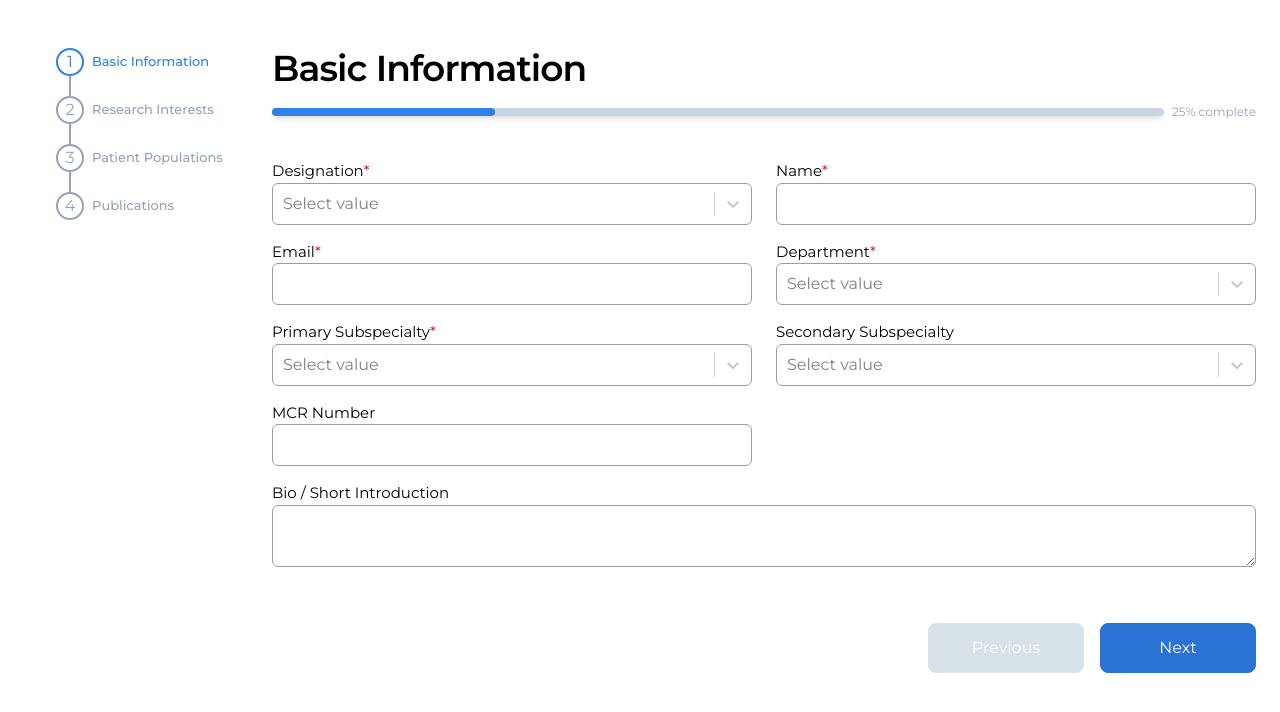
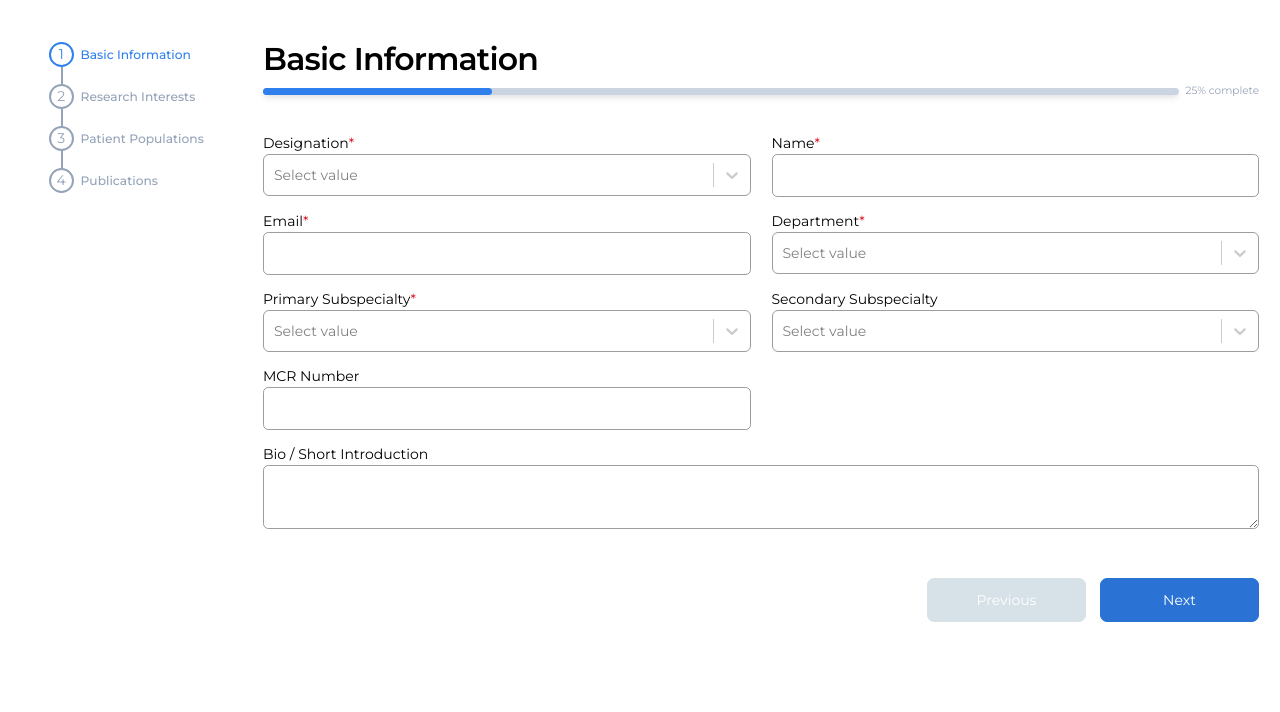
Before and after one commit to edbeh/redata_frontend, a React (Create React App) app: page /onboarding/1 in a window 1280 px wide. Shown: the top 712 px of the page. Built offline with nearby package versions, Linux system fonts and the light colour scheme.

Commit message:
set default view to look like 90% zoom

```diff
--- a/src/components/FormInput/FormInput.tsx
+++ b/src/components/FormInput/FormInput.tsx
@@ -10,7 +10,7 @@ const FormInput = ({ register, error, label, id, ...rest }: FormInputProps) => {
 
   return (
     <div className="flex flex-col w-full">
-      <label htmlFor={id} className="flex text-[15px]">
+      <label htmlFor={id} className="flex">
         {label}
         {required && <span className="text-red">*</span>}
       </label>
@@ -19,14 +19,14 @@ const FormInput = ({ register, error, label, id, ...rest }: FormInputProps) => {
         id={id}
         className={`mt-0 border-[1px] border-borderGray
         outline-none p-[10px] rounded-md overflow-hidden
-        text-ellipsis text-sm disabled:opacity-50 disabled:cursor-not-allowed
+        text-ellipsis disabled:opacity-50 disabled:cursor-not-allowed
         hover:border-primary-600 hover:ring-1 hover:ring-primary-600
         ${error ? "border-red hover:ring-red hover:border-red" : ""}`}
         {...register(id)}
         {...rest}
       />
 
-      {error && <div className="text-sm mt-[2px] text-red">{error}</div>}
+      {error && <div className="mt-[2px] text-red">{error}</div>}
     </div>
   );
 };
--- a/src/components/FormSelect/FormSelect.tsx
+++ b/src/components/FormSelect/FormSelect.tsx
@@ -32,7 +32,7 @@ const FormSelect = ({
 
   return (
     <div className="flex flex-col w-full hover:cursor-pointer">
-      <label htmlFor={id} className="flex text-[15px]">
+      <label htmlFor={id} className="flex">
         {label}
         {required && <span className="text-red">*</span>}
       </label>
@@ -53,7 +53,7 @@ const FormSelect = ({
         )}
       />
 
-      {error && <div className="text-sm mt-[2px] text-red">{error}</div>}
+      {error && <div className="mt-[2px] text-red">{error}</div>}
     </div>
   );
 };
--- a/src/components/FormTextArea/FormTextArea.tsx
+++ b/src/components/FormTextArea/FormTextArea.tsx
@@ -16,7 +16,7 @@ const FormTextArea = ({
 
   return (
     <div className="flex flex-col w-full">
-      <label htmlFor={id} className="flex text-[15px]">
+      <label htmlFor={id} className="flex">
         {label}
         {required && <span className="text-red">*</span>}
       </label>
@@ -25,14 +25,14 @@ const FormTextArea = ({
         id={id}
         className={`mt-0 border-[1px] border-borderGray
           outline-none p-[10px] rounded-md overflow-hidden
-          text-ellipsis text-sm disabled:opacity-50 disabled:cursor-not-allowed
+          text-ellipsis disabled:opacity-50 disabled:cursor-not-allowed
           hover:border-primary-600 hover:ring-1 hover:ring-primary-600
           ${error ? "border-red hover:ring-red hover:border-red" : ""}`}
         {...register(id)}
         {...rest}
       />
 
-      {error && <div className="text-sm mt-[2px] text-red">{error}</div>}
+      {error && <div className="mt-[2px] text-red">{error}</div>}
     </div>
   );
 };
--- a/src/index.css
+++ b/src/index.css
@@ -5,5 +5,6 @@
 @layer base {
   html {
     font-family: Montserrat, system-ui, sans-serif;
+    font-size: 0.875rem;
   }
 }
--- a/src/pages/Auth/Login/LoginForm/LoginForm.tsx
+++ b/src/pages/Auth/Login/LoginForm/LoginForm.tsx
@@ -92,7 +92,7 @@ const LoginForm = () => {
 
         <div className="mt-[30px]">
           <Button isLoading={submitSessionIsLoading}>Login</Button>
-          <p className="mt-3 text-sm text-center">
+          <p className="mt-3 text-center">
             Don't have an account?{" "}
             <Link to="/register" className="text-blue-500 underline">
               Create one here
--- a/src/pages/Auth/Register/RegisterForm/RegisterForm.tsx
+++ b/src/pages/Auth/Register/RegisterForm/RegisterForm.tsx
@@ -143,7 +143,7 @@ const RegisterForm = () => {
           <Button isLoading={submitUserIsLoading || submitSessionIsLoading}>
             Register
           </Button>
-          <p className="mt-3 text-sm text-center">
+          <p className="mt-3 text-center">
             Already have an account?{" "}
             <Link to="/login" className="text-blue-500 underline">
               Log in here
--- a/src/pages/DataForms/PatientPopulationsForm/PatientPopulationsForm.tsx
+++ b/src/pages/DataForms/PatientPopulationsForm/PatientPopulationsForm.tsx
@@ -82,7 +82,7 @@ const PatientPopulationsForm = React.forwardRef<
               <button
                 onClick={() => removePatientPopulation(i)}
                 disabled={i < 1}
-                className="mb-3 text-sm font-semibold rounded-lg text-primary-500 hover:text-primary-200 disabled:cursor-not-allowed disabled:text-disabled"
+                className="mb-3 font-semibold rounded-lg text-primary-500 hover:text-primary-200 disabled:cursor-not-allowed disabled:text-disabled"
               >
                 REMOVE
               </button>
@@ -103,7 +103,7 @@ const PatientPopulationsForm = React.forwardRef<
             height={30}
             className=" stroke-green-500"
           />
-          <p className="ml-1 text-sm">Add more</p>
+          <p className="ml-1">Add more</p>
         </div>
 
         <button type="submit" ref={ref} className="hidden">
--- a/src/pages/DataForms/ResearchInterestsForm/ResearchInterestsForm.tsx
+++ b/src/pages/DataForms/ResearchInterestsForm/ResearchInterestsForm.tsx
@@ -81,7 +81,7 @@ const ResearchInterestsForm = React.forwardRef<
               <button
                 onClick={() => removeResearchInterest(i)}
                 disabled={i < 1}
-                className="mb-3 text-sm font-semibold rounded-lg text-primary-500 hover:text-primary-200 disabled:cursor-not-allowed disabled:text-disabled"
+                className="mb-3 font-semibold rounded-lg text-primary-500 hover:text-primary-200 disabled:cursor-not-allowed disabled:text-disabled"
               >
                 REMOVE
               </button>
@@ -101,7 +101,7 @@ const ResearchInterestsForm = React.forwardRef<
             height={30}
             className=" stroke-green-500"
           />
-          <p className="ml-1 text-sm">Add more</p>
+          <p className="ml-1">Add more</p>
         </div>
 
         <button type="submit" ref={ref} className="hidden">
--- a/src/pages/Onboarding/Onboarding.tsx
+++ b/src/pages/Onboarding/Onboarding.tsx
@@ -128,7 +128,7 @@ const Onboarding = () => {
         </div>
 
         <div className="flex flex-col w-full">
-          <h1 className="mb-4 text-4xl font-semibold tracking-tight">
+          <h1 className="mb-2 text-4xl font-semibold tracking-tight">
             {onboardingSteps[currentStep - 1].description}
           </h1>
           <ProgressBar
--- a/src/pages/Onboarding/OnboardingIndicator/OnboardingIndicator.tsx
+++ b/src/pages/Onboarding/OnboardingIndicator/OnboardingIndicator.tsx
@@ -17,10 +17,10 @@ const OnboardingIndicator = ({
         <div
           className={`border-l-2 ${
             isActive ? "border-primary-400" : "border-slate-400"
-          } h-[20px] absolute bottom-[28px] left-[21px] z-0`}
+          } h-[18px] absolute bottom-[24px] left-[19px] z-0`}
         />
       ) : (
-        <div className="h-[20px] absolute bottom-[28px] left-[21px] z-0" />
+        <div className="h-[18px] absolute bottom-[24px] left-[19px] z-0" />
       )}
       <p
         className={`flex justify-center border-2 rounded-full w-7 h-7 align-center ${
@@ -32,7 +32,7 @@ const OnboardingIndicator = ({
         {number}
       </p>
       <p
-        className={`text-[13px] font-medium ${
+        className={`text-sm font-medium ${
           isActive ? "text-primary-400" : "text-slate-400"
         }`}
       >
```
Also changed, not shown: tailwind.config.js (+14 -0 lines).
